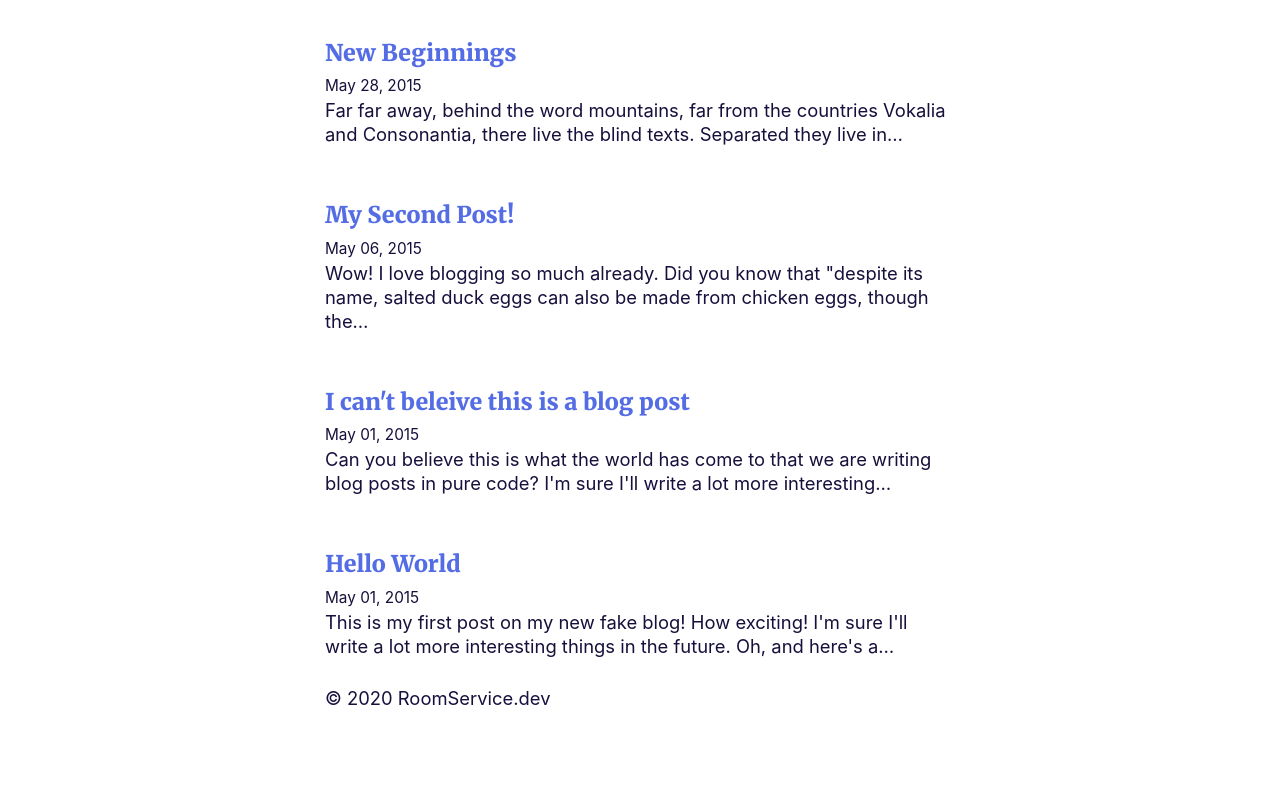
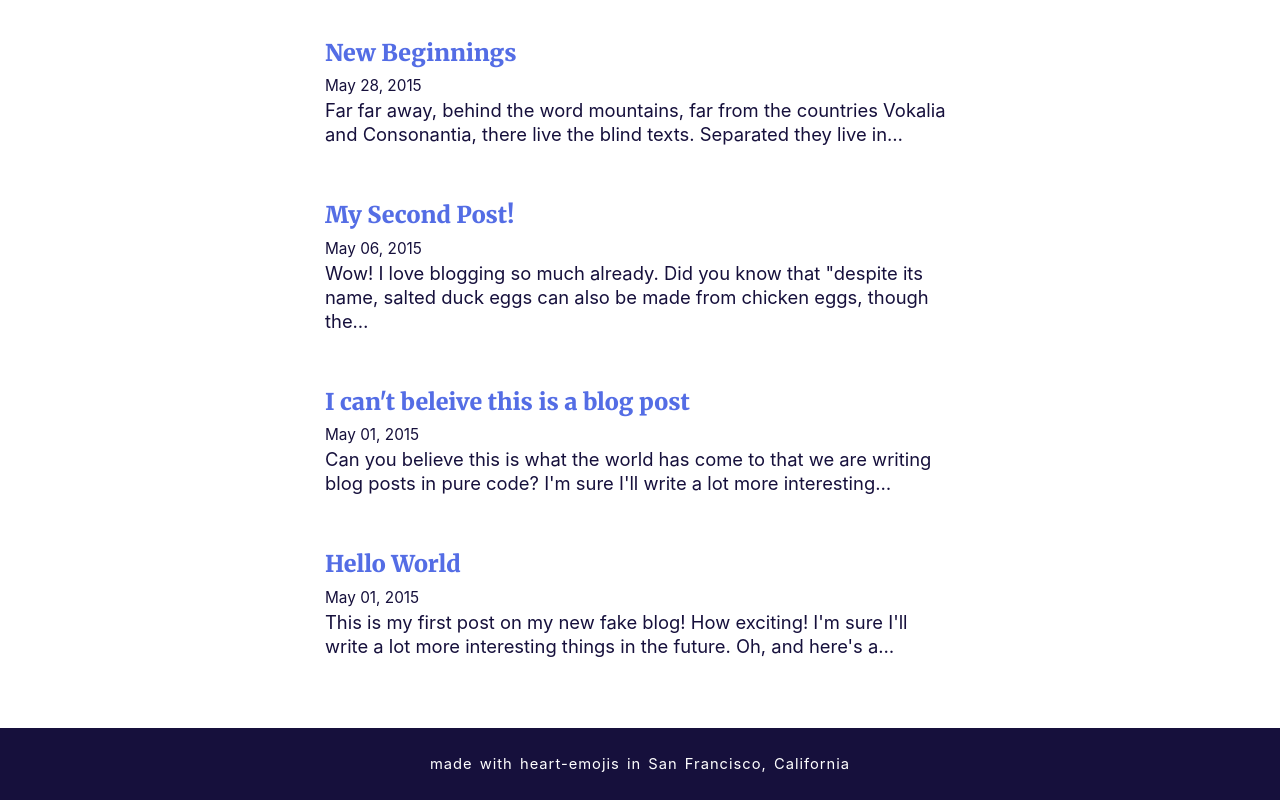
Before and after one commit to kobyconrad/roomservice-blog, a Gatsby site: page / in a window 1280 px wide. Shown: the part 354-1154 px from the top of the page. Before the commit the page ends 1106 px from the top, so only its background shows below. Built offline with nearby package versions, Linux system fonts and the light colour scheme; Gatsby itself is replaced by a stand-in of ours; some packages are replaced by stand-ins of ours.

Commit message:
added in the footer

```diff
--- a/package.json
+++ b/package.json
@@ -35,6 +35,7 @@
     "react-helmet": "^5.2.0",
     "react-live": "^2.2.0",
     "react-typography": "^0.16.13",
+    "styled-jsx": "^3.2.5",
     "typeface-merriweather": "0.0.72",
     "typeface-montserrat": "0.0.75",
     "typography": "^0.16.17",
--- a/src/components/Layout.js
+++ b/src/components/Layout.js
@@ -1,7 +1,52 @@
-import React from 'react'
+import React, { useEffect } from 'react'
 import { Link } from 'gatsby'
 
 import { rhythm, scale } from '../utils/typography'
+
+const allFooterMsgs = [
+  'one small step in the debugger, one giant leap towards space internet',
+  'forged in the fire',
+  'the world will overcome this',
+  'knock knock room service',
+  'best wishes from the tiny people living inside your computer',
+  'made with heart-emojis in San Francisco, California',
+  'can you believe they just let me write anything in this box',
+  'mostly open-source!',
+  'a cool company about making friends',
+  "hope you're having a swell day",
+  'did you find all the secrets on this page?',
+  // "this is the end of the website"
+]
+
+const Footer = () => {
+  const footerMsg =
+    allFooterMsgs[Math.floor(Math.random() * allFooterMsgs.length)]
+
+  useEffect(() => {})
+
+  return (
+    <div className="footer">
+      <div className="fadein">{footerMsg}</div>
+
+      <style jsx>{`
+        .footer {
+          width: 100%;
+          background: #16103c;
+          padding: 24px;
+          text-align: center;
+          color: white;
+          word-spacing: 2px;
+          letter-spacing: 1px;
+          box-sizing: border-box;
+          font-size: 0.8em;
+          display: flex;
+          justify-content: center;
+          align-items: center;
+        }
+      `}</style>
+    </div>
+  )
+}
 
 class Layout extends React.Component {
   render() {
@@ -53,6 +98,7 @@ class Layout extends React.Component {
       )
     }
     return (
+      <>
         <div
           style={{
             marginLeft: `auto`,
@@ -63,8 +109,10 @@ class Layout extends React.Component {
         >
           {header}
           {children}
-        <footer>© {new Date().getFullYear()} RoomService.dev</footer>
+          {/* <footer>© {new Date().getFullYear()} RoomService.dev</footer> */}
         </div>
+        <Footer />
+      </>
     )
   }
 }
--- a/src/pages/index.js
+++ b/src/pages/index.js
@@ -13,6 +13,7 @@ class BlogIndex extends React.Component {
     const posts = data.allMdx.edges
 
     return (
+      <>
         <Layout location={this.props.location} title={siteTitle}>
           <SEO
             title="Room Service Blog"
@@ -39,6 +40,7 @@ class BlogIndex extends React.Component {
             )
           })}
         </Layout>
+      </>
     )
   }
 }
--- a/styles.css
+++ b/styles.css
@@ -14,3 +14,33 @@ a {
 a:hover {
   opacity: 70%;
 }
+
+.fadein {
+  opacity: 1;
+  animation-name: fadeInOpacity;
+  animation-iteration-count: 1;
+  animation-timing-function: ease-in;
+  animation-duration: 0.85s;
+}
+
+@keyframes fadeInOpacity {
+  0% {
+    opacity: 0;
+  }
+  100% {
+    opacity: 1;
+  }
+}
+/* .footer {
+  width: 100%;
+  background: #16103c;
+  padding: 24px;
+  text-align: center;
+  font-family: 'Source Code Pro, mono';
+  color: white;
+  box-sizing: border-box;
+  font-size: 2em;
+  display: flex;
+  justify-content: center;
+  align-items: center;
+} */
```
Also changed, not shown: 2 other files. Lines whose indentation alone changed are shown as unchanged.
